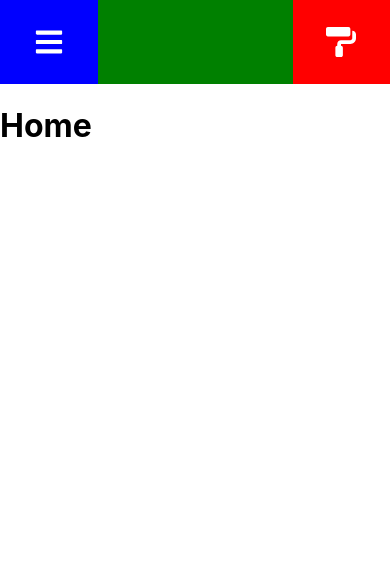
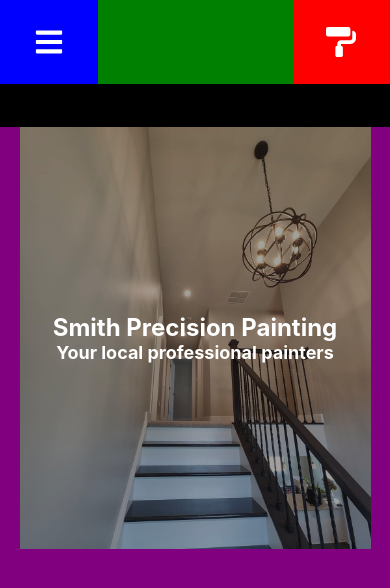
Before and after one commit to jwsmith2340/Smith_Precision_Painting, a React (Create React App) app: page / in a window 390 px wide. Shown: the top 588 px of the page. Built offline with nearby package versions, Linux system fonts and the light colour scheme.

Commit message:
Added splash component, put Header in main instead of app, added hardfile photo, scss changes to start mobile layout.

```diff
--- a/package.json
+++ b/package.json
@@ -7,6 +7,7 @@
     "@testing-library/react": "^13.2.0",
     "@testing-library/user-event": "^13.5.0",
     "react": "^18.1.0",
+    "react-burger-menu": "^3.0.8",
     "react-dom": "^18.1.0",
     "react-icons": "^4.4.0",
     "react-router-dom": "^5.3.1",
--- a/src/components/Main.jsx
+++ b/src/components/Main.jsx
@@ -2,6 +2,8 @@ import { Route, Switch, Redirect } from "react-router-dom";
 import Home from '../pages/Home'
 import About from '../pages/About'
 import Header from '../components/Header'
+//import Sidebar from '../components/Sidebar'
+
 
 import '../public/scss/Main.scss'
 
@@ -13,7 +15,7 @@ function Main() {
 
             <Route exact path='/'>
 
-                <Header />
+
                 <Home />
 
             </Route>
--- /dev/null
+++ b/src/components/Sidebar.jsx
@@ -0,0 +1,27 @@
+import '../public/scss/Sidebar.scss'
+
+import { FaTimes } from "react-icons/fa";
+
+function Sidebar() {
+
+    return (
+
+        <div className='mob-sidebar'>
+
+            <div className="mob-sidebar-close-box">
+
+                <div className="mob-sidebar-close-button"><FaTimes /></div>
+
+            </div>
+
+            <a href="www.google.com"></a>
+            <a href="www.google.com"></a>
+            <a href="www.google.com"></a>
+
+        </div>
+
+    );
+
+}
+
+export default Sidebar;
--- /dev/null
+++ b/src/components/Splash.jsx
@@ -0,0 +1,29 @@
+import '../public/scss/Splash.scss'
+
+function Splash() {
+
+    return (
+
+        <>
+
+            <div className="mob-splash-container">
+
+                <div className="mob-splash-container-shadow">
+
+                    <div className="mob-splash-text">
+
+                        <h2>Smith Precision Painting</h2>
+                        <h3>Your local professional painters</h3>
+
+                    </div>
+
+                </div>
+
+            </div>
+
+        </>
+    );
+
+}
+
+export default Splash;
--- a/src/pages/Home.jsx
+++ b/src/pages/Home.jsx
@@ -1,7 +1,33 @@
+import '../public/scss/Home.scss'
+
+import Header from '../components/Header'
+import Splash from '../components/Splash'
+
+function Home() {
+
+    return (
+
+        <>
+
+            <Header />
+
+            <div className="mob-home-box">
+
+                <div className="mob-spacer-block"></div>
+
+                <div className="mob-splash-box">
+
+                    <Splash />
+
+                </div>
+
+            </div>
 
 
-function Home() {
-    return <h1>Home</h1>
+        </>
+
+    );
+
 }
 
-export default Home
+export default Home;
--- /dev/null
+++ b/src/public/scss/App.scss
@@ -0,0 +1,12 @@
+* {
+    margin: 0;
+    box-sizing: border-box;
+}
+
+html,body {
+    height: auto;
+}
+
+html {
+    overflow-x: hidden;
+}
--- a/src/public/scss/Home.scss
+++ b/src/public/scss/Home.scss
@@ -0,0 +1,25 @@
+.mob-home-box {
+
+    background-color: purple;
+    height: 100vh;
+    width: 100vw; // Remove these values, they're here to figure out box sizing and that's it
+    margin-top: 0;
+
+    .mob-spacer-block {
+
+        height: 5vh;
+        width: 100vw;
+        background-color: black;
+
+    }
+
+    .mob-splash-box {
+
+        height: 50vh;
+        width: 90vw;
+        margin: 0 5vw;
+        background-color: teal;
+
+    }
+
+}
--- /dev/null
+++ b/src/public/scss/Sidebar.scss
@@ -0,0 +1,32 @@
+.mob-sidebar {
+
+    height: 90vh;
+    width: 100vw;
+    z-index: 1000;
+    background-color: blue;
+
+    .mob-sidebar-close-box {
+
+        height: 10vh;
+        margin-top: 0;
+        background-color: red;
+
+        .mob-sidebar-close-button {
+
+            width: 25vw;
+            height: 100%;
+            font-size: 30px;
+
+            background-color: blue;
+            color: white;
+
+            display: flex;
+            justify-content: center;
+            align-items: center;
+
+        }
+
+
+    }
+
+}
--- /dev/null
+++ b/src/public/scss/Splash.scss
@@ -0,0 +1,39 @@
+.mob-splash-container {
+
+    height: 100%;
+    width: 100%;
+    background-color: cornflowerblue;
+    background-image: url('../../../hard_files/tsmith_splash_1.jpg');
+
+    background-size: cover;
+    z-index: 0;
+
+    .mob-splash-container-shadow {
+
+        height: 100%;
+        width: 100%;
+        background-color: rgba(20,20,20,.4);
+        z-index: 1;
+
+        display: flex;
+        justify-content: center;
+        align-items: center;
+        text-align: center;
+
+        h2 {
+
+            color: white;
+            font-size: x-large;
+
+        }
+
+        h3 {
+
+            color: white;
+            font-size: large;
+
+        }
+
+    }
+
+}
```
Also changed, not shown: src/App.js (+6 -2 lines), hard_files/tsmith_splash_1.jpg (added), 1 other file (tests, documents, lock files or other folders).
